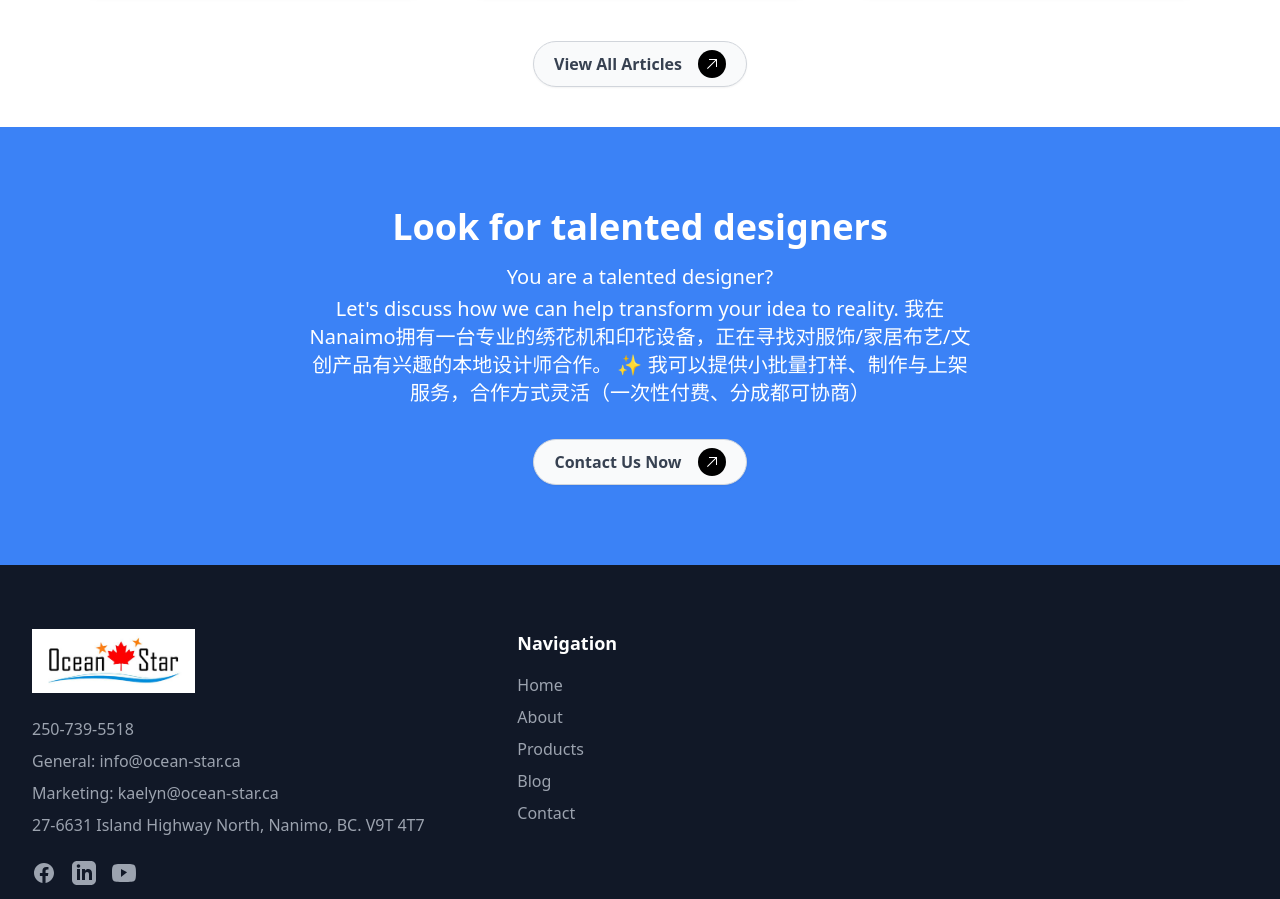
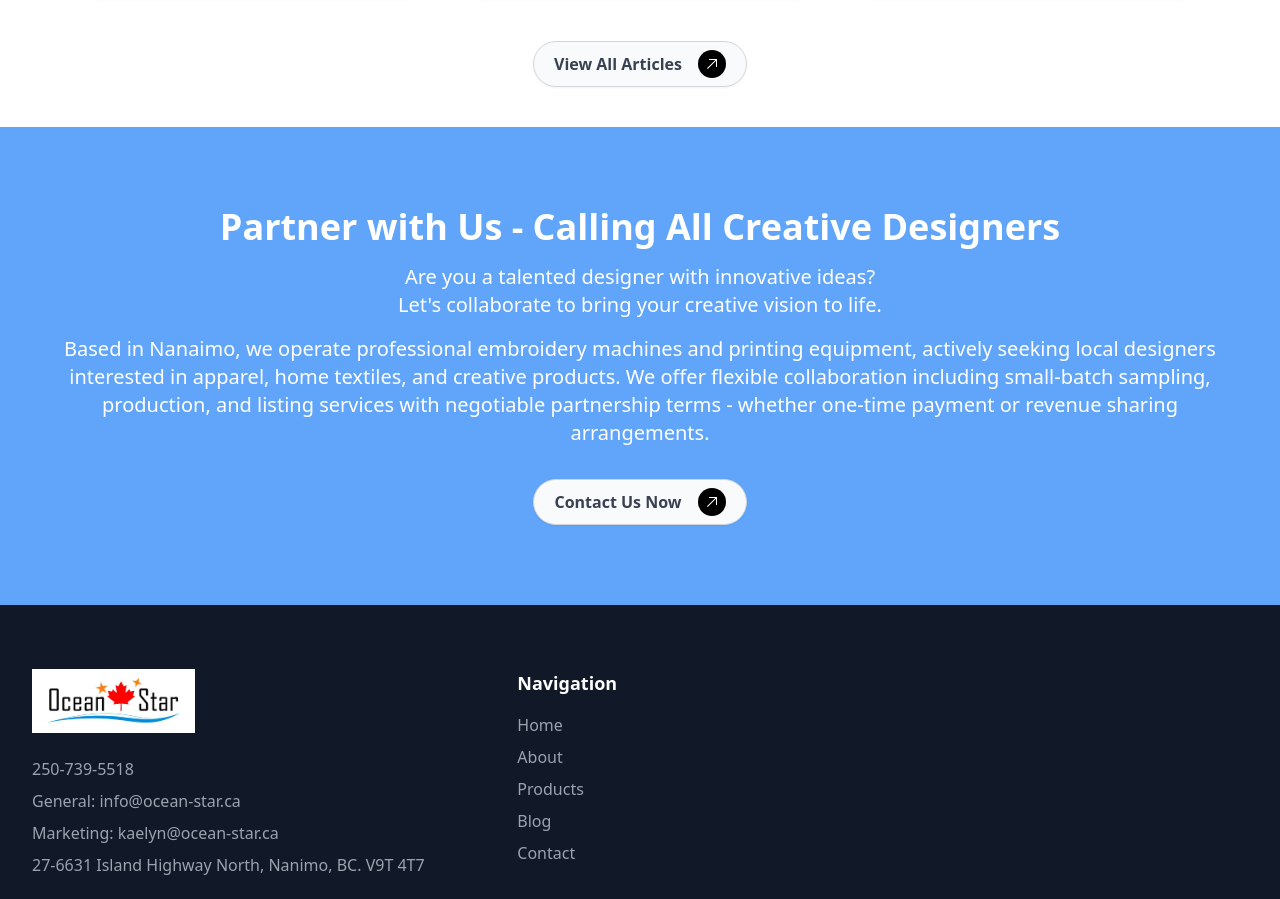
Before and after one commit to UncleSamJC/OceanStartWb, a React (Vite) app: page / in a window 1280 px wide. Shown: the part 3200-4099 px from the top of the page. Built offline with nearby package versions, Linux system fonts and the light colour scheme.

Commit message:
partner with us

```diff
--- a/src/pages/Home.jsx
+++ b/src/pages/Home.jsx
@@ -21,17 +21,17 @@ function Home() {
       <BlogAbstractSection />
 
       {/* CTA Section */}
-      <section className="py-20 bg-blue-500 text-white">
+      <section className="py-20 bg-blue-400 text-white">
         <div className="max-w-7xl mx-auto px-4 sm:px-6 lg:px-8 text-center">
-          <h2 className="text-4xl font-bold mb-4">Look for talented designers</h2>
-          <p className="text-xl mb-1 max-w-2xl mx-auto">
-            You are a talented designer?
+          <h2 className="text-4xl font-bold mb-4">Partner with Us - Calling All Creative Designers</h2>
+          <p className="text-xl  max-w-2xl mx-auto">
+            Are you a talented designer with innovative ideas?
           </p>
-          <p className="text-xl mb-8 max-w-2xl mx-auto">
-           Let's discuss how we can help transform your idea to reality.
-           我在Nanaimo拥有一台专业的绣花机和印花设备，正在寻找对服饰/家居布艺/文创产品有兴趣的本地设计师合作。
-
-✨ 我可以提供小批量打样、制作与上架服务，合作方式灵活（一次性付费、分成都可协商）
+          <p className="text-xl mb-4 max-w-2xl mx-auto">
+            Let's collaborate to bring your creative vision to life.
+          </p>
+          <p className="text-xl mb-8 max-w-7xl mx-auto">
+            Based in Nanaimo, we operate professional embroidery machines and printing equipment, actively seeking local designers interested in apparel, home textiles, and creative products. We offer flexible collaboration including small-batch sampling, production, and listing services with negotiable partnership terms - whether one-time payment or revenue sharing arrangements.
           </p>
 
           <ThirdButton to="/contact">Contact Us Now</ThirdButton>
--- a/src/pages/Services.jsx
+++ b/src/pages/Services.jsx
@@ -43,7 +43,7 @@ function Services() {
         </p>
       </div>
 
-      <div className="grid md:grid-cols-2 lg:grid-cols-3 gap-8">
+      <div className="grid md:grid-cols-1 lg:grid-cols-2 gap-8">
         {services.map((service, index) => (
           <div key={index} className="bg-white p-6 rounded-lg shadow-lg hover:shadow-xl transition-shadow duration-300">
             <div className="text-4xl mb-4">{service.icon}</div>
```
